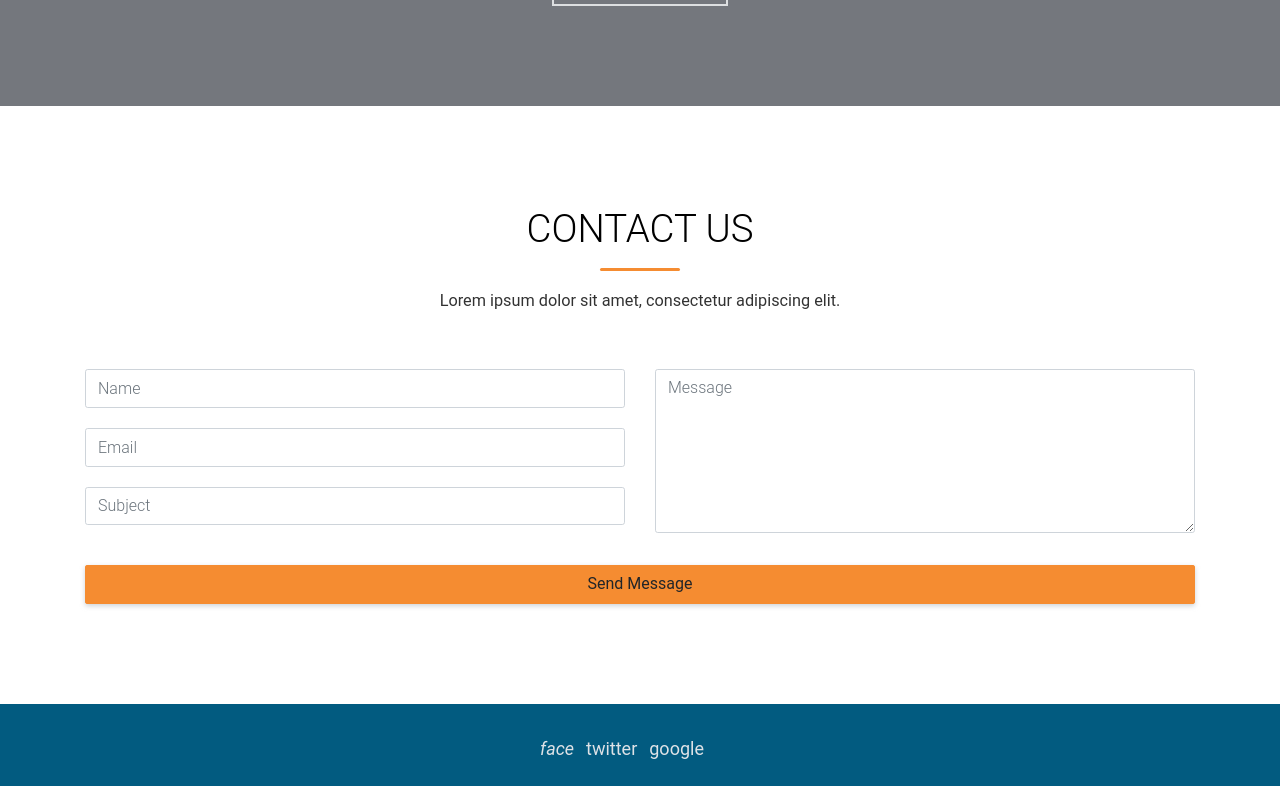
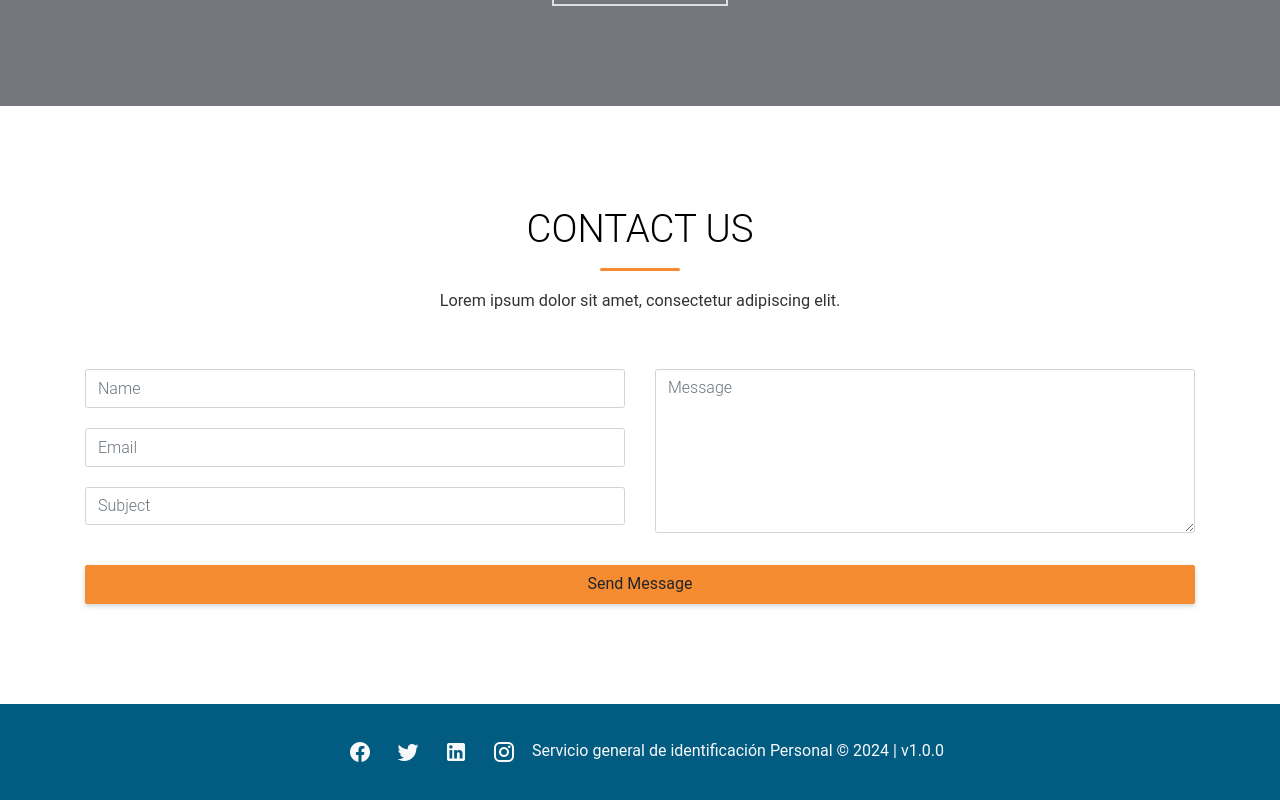
Before and after one commit to joelcito/certificaciones, a Vue app: page / in a window 1280 px wide. Shown: the part 4880-5680 px from the top of the page. Built offline with nearby package versions, Linux system fonts and the light colour scheme; no server answers.

Commit message:
added footer file

```diff
--- a/src/views/principal/FooterMain.vue
+++ b/src/views/principal/FooterMain.vue
@@ -4,14 +4,16 @@
       <footer class="footer py-4 bg-dark text-light">
           <div class="container text-center">
               <!-- <p class="mb-4 small">Copyright <script>document.write(new Date().getFullYear())</script> &copy; <a href="http://www.devcrud.com">DevCRUD</a></p> -->
-              <div class="social-links">
-                  <a href="#" class="link"><i class="ti-facebook">face</i></a>
-                  <a href="#" class="link"><i class="ti-twitter-alt"></i>twitter</a>
-                  <a href="#" class="link"><i class="ti-google"></i>google</a>
-                  <a href="#" class="link"><i class="ti-pinterest-alt"></i></a>
-                  <a href="#" class="link"><i class="ti-instagram"></i></a>
-                  <a href="#" class="link"><i class="ti-rss"></i></a>
-              </div>
+              <v-btn
+                    v-for="icon in icons"
+                    :key="icon"
+                    :icon="icon"
+                    class="sx-1"
+                    variant="text"
+                ></v-btn>
+
+
+        Servicio general de identificación Personal © 2024 | v1.0.0
           </div>
       </footer>
 
@@ -22,8 +24,14 @@
 
   import {RouterLink} from 'vue-router'
 
-  import { ref } from 'vue';
+  import { ref,reactive } from 'vue';
 
+  const icons = reactive( [
+        'mdi-facebook',
+        'mdi-twitter',
+        'mdi-linkedin',
+        'mdi-instagram',
+      ])
 
 
   const Regform = ref();
```
